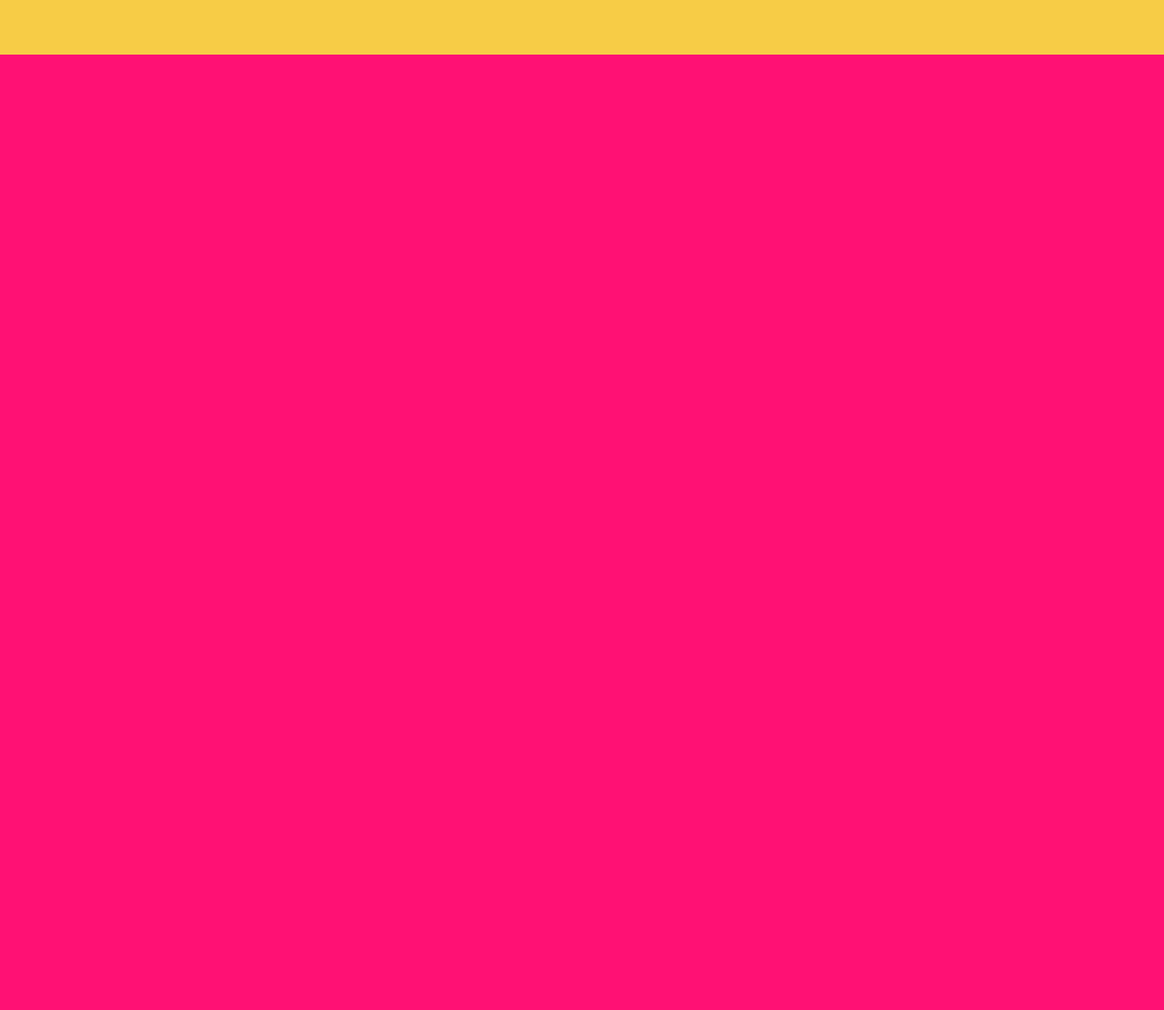
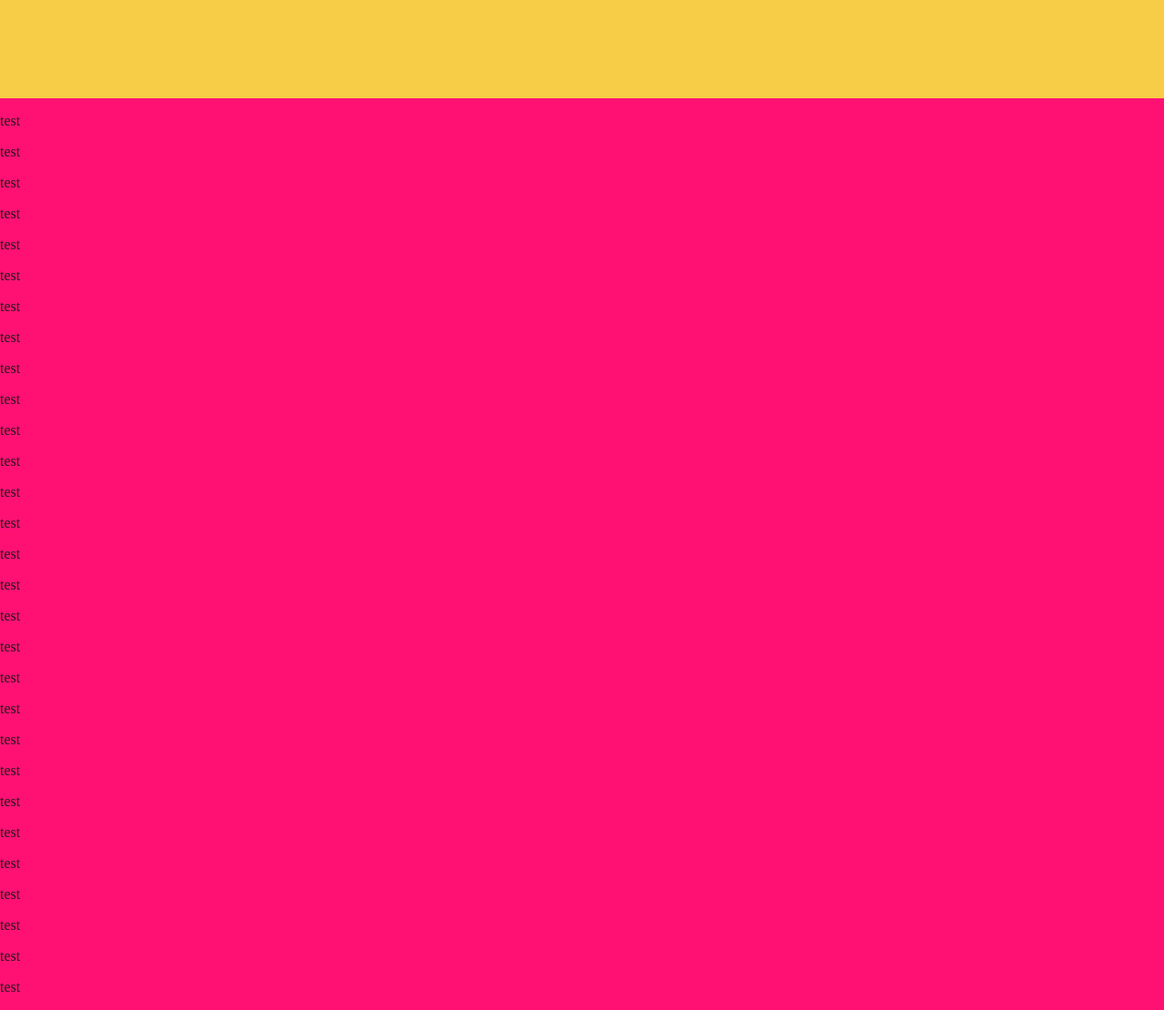
Before and after one commit to saxtonhail/Code, a plain HTML site: page index.html in a window 1280 px wide. Shown: the part 1262-2372 px from the top of the page at 91% size. Before the commit the page ends 1322 px from the top, so only its background shows below. Drawn offline with Linux system fonts and the light colour scheme; a web font is replaced by a local one.

Commit message:
Fixes, final
tetste

```diff
--- a/hjemmeside/js/scroll.js
+++ /dev/null
@@ -1,5 +0,0 @@
-window.onscroll = function() {
-    var theta = document.documentElement.scrollTop / 50 % Math.PI;
-
-document.getElementById('js-logo').style.transform ='rotate(' + theta + 'rad)';
-}
--- a/index.html
+++ b/index.html
@@ -9,7 +9,7 @@
 
 <body>
 
-    <div class="topnav"> <!--Navbar-->
+    <div id="topnav" class="topnav"> <!--Navbar-->
         <a class="active" href="#home">Home</a>
         <a href="#news">News</a>
         <a href="#contact">Contact</a>
@@ -40,4 +40,34 @@
       <div class="row">Endless recipes</div>
   </div>
   </section>
+  <p>test</p>
+  <p>test</p>
+  <p>test</p>
+  <p>test</p>
+  <p>test</p>
+  <p>test</p>
+  <p>test</p>
+  <p>test</p>
+  <p>test</p>
+  <p>test</p>
+  <p>test</p>
+  <p>test</p>
+  <p>test</p>
+  <p>test</p>
+  <p>test</p>
+  <p>test</p>
+  <p>test</p>
+  <p>test</p>
+  <p>test</p>
+  <p>test</p>
+  <p>test</p>
+  <p>test</p>
+  <p>test</p>
+  <p>test</p>
+  <p>test</p>
+  <p>test</p>
+  <p>test</p>
+  <p>test</p>
+  <p>test</p>
+
 </body>
--- a/style.css
+++ b/style.css
@@ -42,7 +42,14 @@ body {
 .topnav a.active {
   color: white;
 }
-/* First Page */
+
+.BgColour {
+  color: black;
+  transition: all 0.5s;
+  background-color: #F7CC46;
+  border-bottom: 1px solid lightgray;
+}
+/* First Page!!!!!!!!!!!!!!!!!!!!!!!!!!!!!!!!!!!!!!! 417724172731285192151232161246 */
 .title {
   font-family: "Arboria-Bold";
   font-size: calc(9vw + -1vh);
@@ -66,12 +73,13 @@ body {
   font-size: calc(9vw + -2vh);
 }
 .toptext {
-    padding-top: 10%;
+  padding-top: 15%;
   font-family: "Arboria-Book";
   font-size: calc(2.5vw + 0.5vh);
   display: flex;
   flex-wrap: nowrap;
 }
+
 
 .page1 {
   background-color: #F7CC46;
@@ -79,7 +87,7 @@ body {
   background-size: 40%;
   background-position: right;
   background-repeat: no-repeat;
-    min-height: 822px;
+  min-height: 870px;
   min-width: 800px;
 }
 .flex-container {
```
Also changed, not shown: hjemmeside/js/index.js (added, +12 -0 lines). Lines whose indentation alone changed are shown as unchanged.
